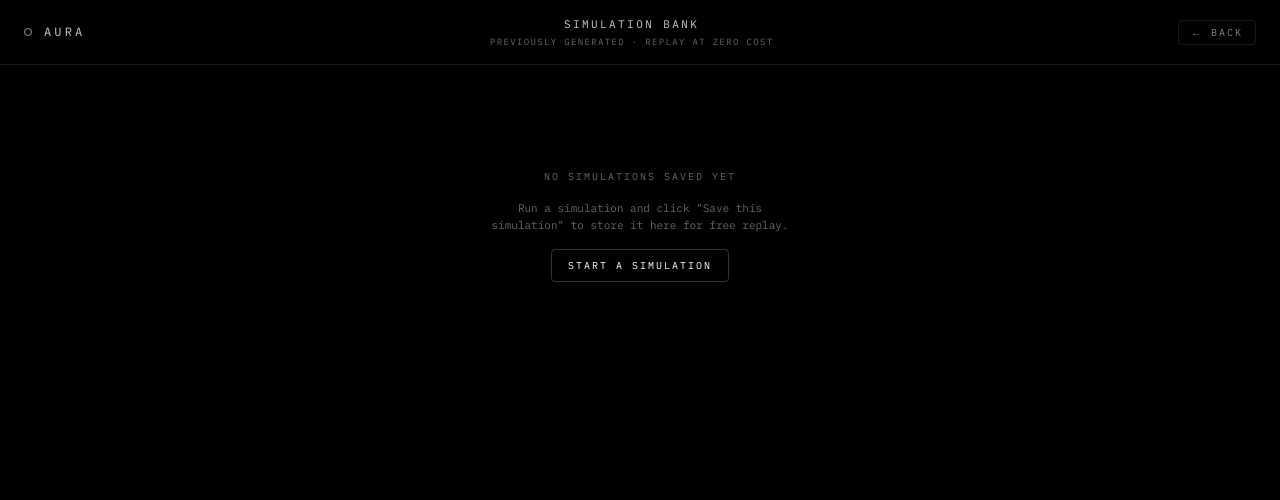
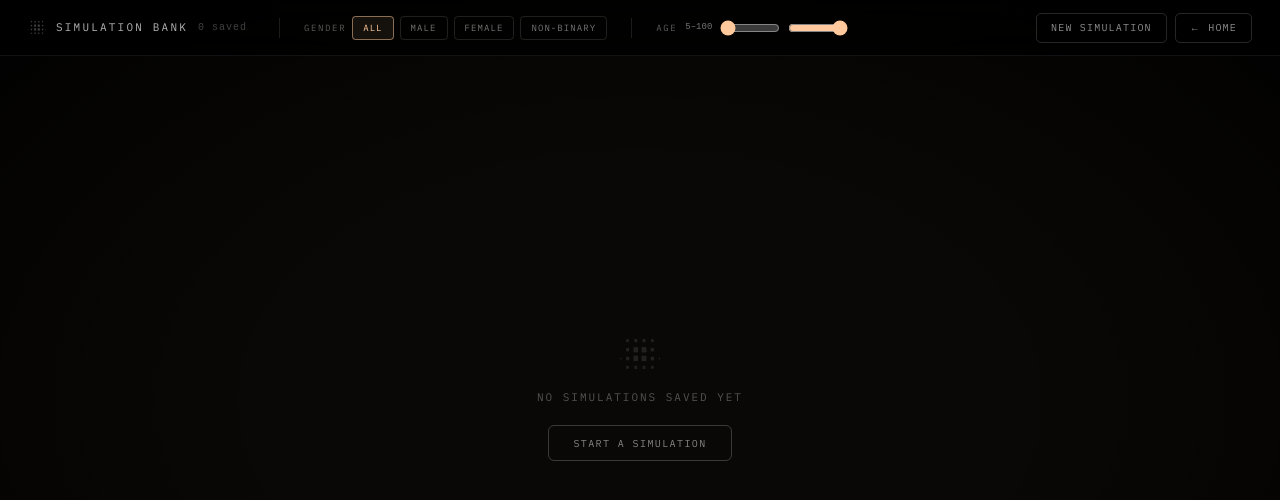
Before and after one commit to maylepek-netizen/aura-simulator, a Next.js app in the folder apps/web/: page /bank in a window 1280 px wide. Shown: the top 500 px of the page. Built offline with nearby package versions, Linux system fonts and the light colour scheme.

Commit message:
Redesign bank as draggable canvas; add global fade-in; auto-save on end simulation
Co-Authored-By: Claude Sonnet 4.6 <noreply@anthropic.com>

```diff
--- a/apps/web/app/bank/page.tsx
+++ b/apps/web/app/bank/page.tsx
@@ -1,17 +1,97 @@
 "use client";
 
-import { useEffect, useState } from "react";
+import { useEffect, useRef, useState } from "react";
 import { useRouter } from "next/navigation";
 import { loadSimulations } from "@/lib/simulationStorage";
 import type { SimulationRecord } from "@/lib/simulationStorage";
 
-function LoadBar({ value, color }: { value: number; color: string }) {
+// Random but stable positions across a 3000×2000 virtual canvas
+function getCardPositions(count: number): { x: number; y: number }[] {
+  const positions: { x: number; y: number }[] = [];
+  const rng = (seed: number) => {
+    let s = seed;
+    return () => { s = (s * 1664525 + 1013904223) & 0xffffffff; return (s >>> 0) / 0xffffffff; };
+  };
+  const rand = rng(42);
+  const cols = Math.ceil(Math.sqrt(count * 1.6));
+  const cellW = 2800 / cols;
+  const cellH = 1800 / Math.ceil(count / cols);
+  for (let i = 0; i < count; i++) {
+    const col = i % cols;
+    const row = Math.floor(i / cols);
+    positions.push({
+      x: 100 + col * cellW + rand() * cellW * 0.5,
+      y: 100 + row * cellH + rand() * cellH * 0.5,
+    });
+  }
+  return positions;
+}
+
+function SimCard({ rec, index, x, y, onOpen }: {
+  rec: SimulationRecord; index: number; x: number; y: number; onOpen: (id: string) => void;
+}) {
+  const [hovered, setHovered] = useState(false);
+  const load = (rec.result as { overall_load?: number }).overall_load ?? 0;
+  const loadColor = load > 70 ? "#e05c5c" : load > 45 ? "#FFC99D" : "#5ce08c";
+  const situationSnippet = rec.situation.length > 80 ? rec.situation.slice(0, 80) + "…" : rec.situation;
+  const num = String(index + 1).padStart(3, "0");
+
   return (
-    <div className="flex items-center gap-2">
-      <div className="flex-1 h-0.5 bg-white/10 rounded-full overflow-hidden">
-        <div className="h-full rounded-full transition-all duration-700" style={{ width: `${value}%`, background: color }} />
+    <div
+      onMouseEnter={() => setHovered(true)}
+      onMouseLeave={() => setHovered(false)}
+      onClick={(e) => { e.stopPropagation(); onOpen(rec.id); }}
+      style={{
+        position: "absolute",
+        left: x,
+        top: y,
+        width: 200,
+        cursor: "pointer",
+        transform: hovered ? "scale(1.06)" : "scale(1)",
+        filter: hovered ? "grayscale(0%) brightness(1.05)" : "grayscale(100%)",
+        transition: "all 0.4s ease",
+        opacity: 0,
+        animation: `cardFadeIn 0.6s ease forwards`,
+        animationDelay: `${index * 0.06}s`,
+      }}
+    >
+      {/* Thumbnail rectangle */}
+      <div style={{
+        width: "100%",
+        height: 120,
+        borderRadius: 8,
+        background: hovered
+          ? `linear-gradient(135deg, rgba(255,201,157,0.15), rgba(188,194,255,0.1))`
+          : "rgba(255,255,255,0.06)",
+        border: `1px solid ${hovered ? "rgba(255,201,157,0.35)" : "rgba(255,255,255,0.1)"}`,
+        overflow: "hidden",
+        position: "relative",
+        boxShadow: hovered ? "0 0 24px rgba(255,201,157,0.2), 0 8px 32px rgba(0,0,0,0.5)" : "0 4px 16px rgba(0,0,0,0.4)",
+        transition: "all 0.4s ease",
+      }}>
+        {/* Load bar at bottom of thumbnail */}
+        <div style={{ position: "absolute", bottom: 0, left: 0, right: 0, height: 2, background: "rgba(255,255,255,0.08)" }}>
+          <div style={{ height: "100%", width: `${load}%`, background: loadColor, transition: "width 1s ease" }} />
+        </div>
+        {/* Sim number */}
+        <div style={{ position: "absolute", top: 10, left: 10, fontSize: 9, letterSpacing: "0.2em", color: hovered ? "rgba(255,201,157,0.8)" : "rgba(255,255,255,0.3)", fontFamily: "monospace" }}>
+          #{num}
+        </div>
+        {/* Load value */}
+        <div style={{ position: "absolute", top: 10, right: 10, fontSize: 9, letterSpacing: "0.1em", color: hovered ? loadColor : "rgba(255,255,255,0.25)", fontFamily: "monospace" }}>
+          {load}%
+        </div>
       </div>
-      <span className="text-[9px] font-mono opacity-40 whitespace-nowrap">{value}%</span>
+
+      {/* Meta below thumbnail */}
+      <div style={{ marginTop: 8, padding: "0 2px" }}>
+        <div style={{ fontSize: 9, letterSpacing: "0.14em", textTransform: "uppercase", color: hovered ? "rgba(255,255,255,0.7)" : "rgba(255,255,255,0.35)", marginBottom: 3, transition: "color 0.4s" }}>
+          {rec.name} · {rec.gender} · Age {rec.age}
+        </div>
+        <p style={{ fontSize: 10, lineHeight: 1.55, color: hovered ? "rgba(255,255,255,0.65)" : "rgba(255,255,255,0.3)", margin: 0, transition: "color 0.4s" }}>
+          {situationSnippet}
+        </p>
+      </div>
     </div>
   );
 }
@@ -20,101 +100,168 @@ export default function BankPage() {
   const router = useRouter();
   const [records, setRecords] = useState<SimulationRecord[]>([]);
   const [loading, setLoading] = useState(true);
+  const [positions, setPositions] = useState<{ x: number; y: number }[]>([]);
+
+  // Filters
+  const [genderFilter, setGenderFilter] = useState("All");
+  const [ageMin, setAgeMin] = useState(5);
+  const [ageMax, setAgeMax] = useState(100);
+
+  // Pan state
+  const canvasRef = useRef<HTMLDivElement>(null);
+  const [offset, setOffset] = useState({ x: -200, y: -100 });
+  const dragging = useRef(false);
+  const lastPos = useRef({ x: 0, y: 0 });
 
   useEffect(() => {
-    setRecords(loadSimulations().slice().reverse());
+    const all = loadSimulations().slice().reverse();
+    setRecords(all);
+    setPositions(getCardPositions(all.length));
     setLoading(false);
   }, []);
 
+  // Pan handlers
+  const onMouseDown = (e: React.MouseEvent) => {
+    // only drag on canvas background, not on cards
+    if ((e.target as HTMLElement).closest("[data-card]")) return;
+    dragging.current = true;
+    lastPos.current = { x: e.clientX, y: e.clientY };
+  };
+
+  const onMouseMove = (e: React.MouseEvent) => {
+    if (!dragging.current) return;
+    const dx = e.clientX - lastPos.current.x;
+    const dy = e.clientY - lastPos.current.y;
+    lastPos.current = { x: e.clientX, y: e.clientY };
+    setOffset(prev => ({ x: prev.x + dx, y: prev.y + dy }));
+  };
+
+  const onMouseUp = () => { dragging.current = false; };
+
+  const filteredRecords = records.filter(r => {
+    if (genderFilter !== "All" && r.gender !== genderFilter) return false;
+    if (r.age < ageMin || r.age > ageMax) return false;
+    return true;
+  });
+
   return (
-    <div className="relative flex-1 flex flex-col min-h-screen">
-      <header className="relative z-10 flex items-center justify-between px-4 py-4 sm:px-6 border-b border-foreground/10">
-        <div className="flex items-center gap-3">
-          <div className="h-2 w-2 rounded-full border border-foreground/60" />
-          <div className="text-xs tracking-[0.26em] uppercase opacity-80">Aura</div>
+    <div style={{ position: "fixed", inset: 0, background: "#0a0806", overflow: "hidden", userSelect: "none" }}>
+      <style>{`
+        @import url('https://fonts.googleapis.com/css2?family=Amiri:ital@0;1&display=swap');
+        @keyframes cardFadeIn { from { opacity: 0; transform: translateY(12px) scale(0.97); } to { opacity: 1; transform: translateY(0) scale(1); } }
+        @keyframes pageFadeIn { from { opacity: 0; } to { opacity: 1; } }
+        .filter-btn { transition: background 0.2s, border-color 0.2s, color 0.2s; }
+        .filter-btn:hover { background: rgba(255,255,255,0.08) !important; }
+      `}</style>
+
+      {/* Radial gradient overlay */}
+      <div style={{ position: "absolute", inset: 0, background: "radial-gradient(ellipse at center, transparent 40%, rgba(0,0,0,0.85) 100%)", pointerEvents: "none", zIndex: 2 }} />
+
+      {/* Top filter bar */}
+      <div style={{
+        position: "fixed", top: 0, left: 0, right: 0, height: 56, zIndex: 20,
+        background: "rgba(0,0,0,0.72)", backdropFilter: "blur(16px)", WebkitBackdropFilter: "blur(16px)",
+        borderBottom: "1px solid rgba(255,255,255,0.07)",
+        display: "flex", alignItems: "center", gap: 24, padding: "0 28px",
+        animation: "pageFadeIn 0.8s ease",
+      }}>
+        {/* Title */}
+        <div style={{ display: "flex", alignItems: "center", gap: 10, marginRight: 8 }}>
+          <img src="/icons/bank.svg" alt="" style={{ width: 18, opacity: 0.6 }} />
+          <span style={{ fontSize: 11, letterSpacing: "0.2em", textTransform: "uppercase", color: "rgba(255,255,255,0.7)" }}>Simulation Bank</span>
+          <span style={{ fontSize: 10, letterSpacing: "0.1em", color: "rgba(255,255,255,0.25)", fontFamily: "monospace" }}>{records.length} saved</span>
         </div>
-        <div className="text-center">
-          <div className="text-[11px] uppercase tracking-[0.22em] opacity-80">Simulation Bank</div>
-          <div className="text-[9px] uppercase tracking-[0.15em] opacity-40 mt-0.5">Previously generated · Replay at zero cost</div>
+
+        <div style={{ width: 1, height: 20, background: "rgba(255,255,255,0.1)" }} />
+
+        {/* Gender filter */}
+        <div style={{ display: "flex", alignItems: "center", gap: 6 }}>
+          <span style={{ fontSize: 9, letterSpacing: "0.18em", textTransform: "uppercase", color: "rgba(255,255,255,0.35)" }}>Gender</span>
+          {["All", "Male", "Female", "Non-binary"].map(g => (
+            <button key={g} type="button" className="filter-btn" onClick={() => setGenderFilter(g)} style={{
+              height: 24, padding: "0 10px", borderRadius: 4,
+              border: `1px solid ${genderFilter === g ? "rgba(255,201,157,0.5)" : "rgba(255,255,255,0.12)"}`,
+              background: genderFilter === g ? "rgba(255,201,157,0.08)" : "transparent",
+              fontSize: 9, letterSpacing: "0.12em", textTransform: "uppercase",
+              color: genderFilter === g ? "#FFC99D" : "rgba(255,255,255,0.45)",
+              cursor: "pointer",
+            }}>{g}</button>
+          ))}
         </div>
-        <button
-          type="button"
-          onClick={() => router.push("/chat")}
-          className="text-[10px] uppercase tracking-[0.2em] opacity-50 hover:opacity-100 border border-foreground/20 rounded px-3 py-1 transition-all"
-        >
-          ← Back
-        </button>
-      </header>
 
-      <main className="flex-1 px-4 py-6 sm:px-6">
-        {loading && (
-          <div className="flex items-center justify-center pt-20">
-            <div className="h-5 w-5 rounded-full border border-foreground/20 border-t-foreground/80 animate-spin" />
-          </div>
-        )}
+        <div style={{ width: 1, height: 20, background: "rgba(255,255,255,0.1)" }} />
 
-        {!loading && records.length === 0 && (
-          <div className="flex flex-col items-center justify-center pt-20 gap-4">
-            <div className="text-[10px] uppercase tracking-[0.2em] opacity-40">No simulations saved yet</div>
-            <p className="text-[11px] opacity-40 text-center max-w-xs">
-              Run a simulation and click "Save this simulation" to store it here for free replay.
-            </p>
-            <button
-              type="button"
-              onClick={() => router.push("/chat")}
-              className="text-[10px] uppercase tracking-[0.2em] border border-foreground/20 rounded px-4 py-2 hover:border-foreground/40"
-            >
-              Start a simulation
-            </button>
-          </div>
-        )}
+        {/* Age range */}
+        <div style={{ display: "flex", alignItems: "center", gap: 8 }}>
+          <span style={{ fontSize: 9, letterSpacing: "0.18em", textTransform: "uppercase", color: "rgba(255,255,255,0.35)" }}>Age</span>
+          <span style={{ fontSize: 9, color: "rgba(255,255,255,0.45)", fontFamily: "monospace" }}>{ageMin}–{ageMax}</span>
+          <input type="range" min={5} max={ageMax} value={ageMin} onChange={e => setAgeMin(Number(e.target.value))}
+            style={{ width: 60, accentColor: "#FFC99D", cursor: "pointer" }} />
+          <input type="range" min={ageMin} max={100} value={ageMax} onChange={e => setAgeMax(Number(e.target.value))}
+            style={{ width: 60, accentColor: "#FFC99D", cursor: "pointer" }} />
+        </div>
 
-        {!loading && records.length > 0 && (
-          <div className="grid grid-cols-1 sm:grid-cols-2 lg:grid-cols-3 gap-3 max-w-5xl mx-auto">
-            {records.map((rec) => {
-              const load = (rec.result as { overall_load?: number }).overall_load ?? 0;
-              const loadColor = load > 70 ? "#e05c5c" : load > 45 ? "#c8a882" : "#5ce08c";
-              const date = new Date(rec.createdAt).toLocaleDateString("en-GB", {
-                day: "2-digit", month: "short", year: "numeric",
-              });
-              const time = new Date(rec.createdAt).toLocaleTimeString("en-GB", {
-                hour: "2-digit", minute: "2-digit",
-              });
-              return (
-                <div
-                  key={rec.id}
-                  className="rounded-xl border border-foreground/15 bg-foreground/[0.02] p-4 flex flex-col gap-3"
-                >
-                  <p className="text-[11px] leading-5 opacity-80 line-clamp-3 flex-1">
-                    {rec.situation}
-                  </p>
+        <div style={{ marginLeft: "auto", display: "flex", gap: 8 }}>
+          <button type="button" className="filter-btn" onClick={() => router.push("/chat")} style={{ height: 30, padding: "0 14px", borderRadius: 5, border: "1px solid rgba(255,255,255,0.15)", background: "transparent", fontSize: 10, letterSpacing: "0.12em", textTransform: "uppercase", color: "rgba(255,255,255,0.55)", cursor: "pointer" }}>
+            New Simulation
+          </button>
+          <button type="button" className="filter-btn" onClick={() => router.push("/")} style={{ height: 30, padding: "0 14px", borderRadius: 5, border: "1px solid rgba(255,255,255,0.15)", background: "transparent", fontSize: 10, letterSpacing: "0.12em", textTransform: "uppercase", color: "rgba(255,255,255,0.55)", cursor: "pointer" }}>
+            ← Home
+          </button>
+        </div>
+      </div>
 
-                  <LoadBar value={load} color={loadColor} />
+      {/* Pannable canvas */}
+      <div
+        ref={canvasRef}
+        onMouseDown={onMouseDown}
+        onMouseMove={onMouseMove}
+        onMouseUp={onMouseUp}
+        onMouseLeave={onMouseUp}
+        style={{ position: "absolute", inset: 0, cursor: dragging.current ? "grabbing" : "grab", zIndex: 1 }}
+      >
+        <div style={{
+          position: "absolute",
+          width: 3000, height: 2000,
+          left: offset.x,
+          top: offset.y + 56,
+          transition: dragging.current ? "none" : "left 0.05s, top 0.05s",
+        }}>
+          {!loading && filteredRecords.map((rec, i) => {
+            const origIdx = records.indexOf(rec);
+            const pos = positions[origIdx] ?? { x: 100, y: 100 };
+            return (
+              <div key={rec.id} data-card="true">
+                <SimCard
+                  rec={rec}
+                  index={i}
+                  x={pos.x}
+                  y={pos.y}
+                  onOpen={(id) => router.push("/bank/" + id)}
+                />
+              </div>
+            );
+          })}
+        </div>
+      </div>
 
-                  <div className="flex items-end justify-between gap-2">
-                    <div>
-                      <div className="text-[9px] uppercase tracking-[0.15em] opacity-40">{rec.name} · {rec.gender}</div>
-                      <div className="text-[9px] uppercase tracking-[0.15em] opacity-30">Age {rec.age}</div>
-                    </div>
-                    <div className="text-right">
-                      <div className="text-[9px] font-mono opacity-40">{date}</div>
-                      <div className="text-[9px] font-mono opacity-25">{time}</div>
-                    </div>
-                  </div>
+      {/* Empty state */}
+      {!loading && records.length === 0 && (
+        <div style={{ position: "absolute", inset: 0, display: "flex", flexDirection: "column", alignItems: "center", justifyContent: "center", gap: 20, zIndex: 10 }}>
+          <img src="/icons/bank.svg" alt="" style={{ width: 40, opacity: 0.25 }} />
+          <p style={{ fontSize: 11, letterSpacing: "0.18em", textTransform: "uppercase", color: "rgba(255,255,255,0.3)" }}>No simulations saved yet</p>
+          <button type="button" onClick={() => router.push("/chat")} style={{ height: 36, padding: "0 24px", borderRadius: 6, border: "1px solid rgba(255,255,255,0.2)", background: "transparent", fontSize: 10, letterSpacing: "0.14em", textTransform: "uppercase", color: "rgba(255,255,255,0.5)", cursor: "pointer" }}>
+            Start a simulation
+          </button>
+        </div>
+      )}
 
-                  <button
-                    type="button"
-                    onClick={() => router.push("/bank/" + rec.id)}
-                    className="mt-1 h-8 rounded border border-foreground/25 text-[10px] uppercase tracking-[0.2em] hover:border-foreground/50 hover:bg-foreground/5 transition-all"
-                  >
-                    ▶ Replay
-                  </button>
-                </div>
-              );
-            })}
-          </div>
-        )}
-      </main>
+      {/* Hint */}
+      {!loading && records.length > 0 && (
+        <div style={{ position: "fixed", bottom: 20, left: "50%", transform: "translateX(-50%)", fontSize: 9, letterSpacing: "0.2em", textTransform: "uppercase", color: "rgba(255,255,255,0.2)", zIndex: 20, pointerEvents: "none" }}>
+          drag to explore · click to replay
+        </div>
+      )}
     </div>
   );
 }
```
Also changed, not shown: apps/web/app/layout.tsx (+12 -1 lines), apps/web/app/result/page.tsx (+7 -0 lines).
